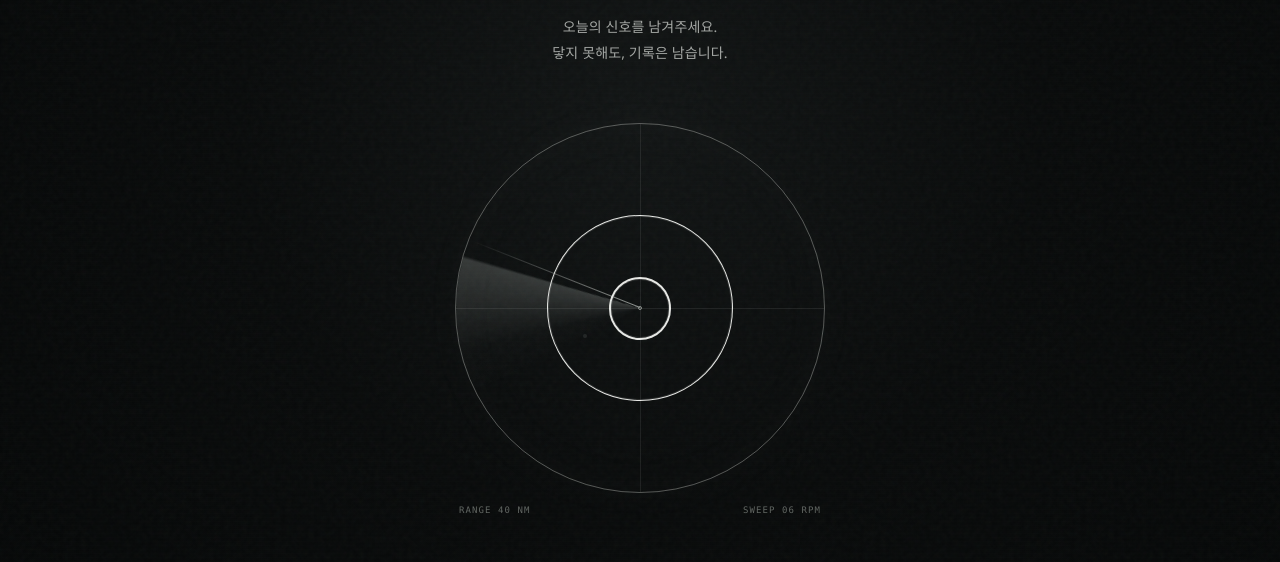
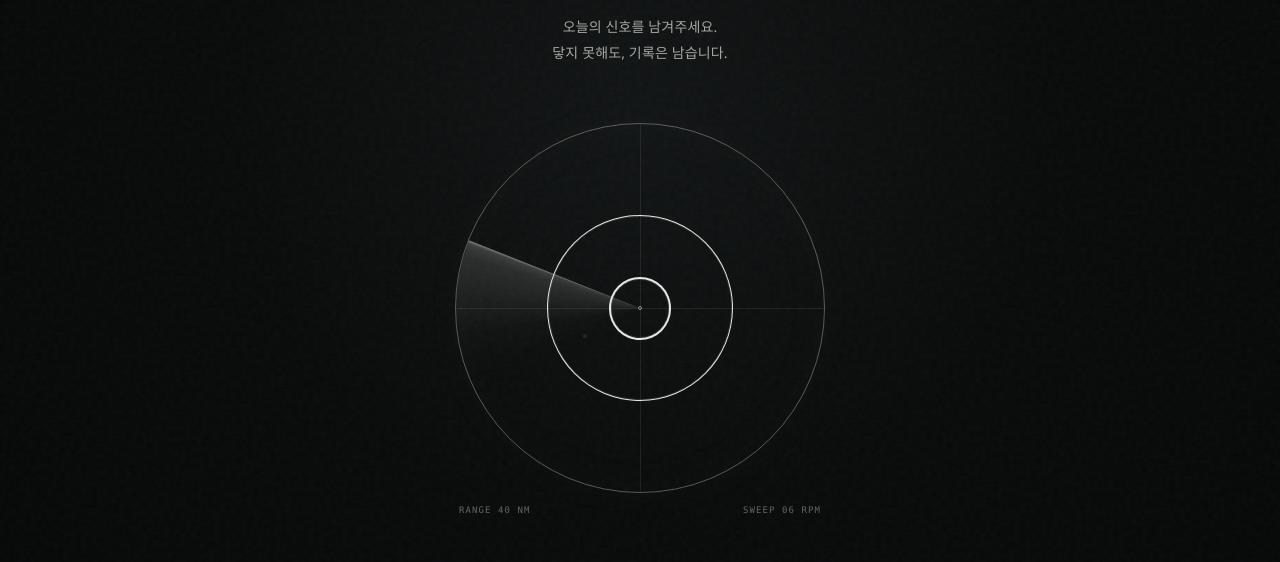
Before and after one commit to overthenebular/shipwreck, a Next.js app: page / in a window 1280 px wide. Shown: the part 238-800 px from the top of the page. Built offline with nearby package versions, Linux system fonts and the light colour scheme.

Commit message:
Join radar needle with sweep trail

```diff
--- a/app/globals.css
+++ b/app/globals.css
@@ -16,7 +16,7 @@ button, textarea { font:inherit; }
 h1 { margin:0; font-size:clamp(34px,6vw,57px); font-weight:400; letter-spacing:-.055em; line-height:1.1; }.description { margin:24px 0 0;color:#a4a7a4;font-size:14px;line-height:1.85;letter-spacing:.01em; }
 .radar-block { width:min(370px,82vw); margin:58px auto 55px; }.radar { position:relative; aspect-ratio:1;border:1px solid rgba(225,229,224,.35);border-radius:50%;overflow:hidden;box-shadow:0 0 50px rgba(200,210,202,.025),inset 0 0 60px rgba(200,210,202,.025); }
 .radar-ring { position:absolute;border:1px solid rgba(225,229,224,.15);border-radius:50%;inset:25%; }.ring-2 { inset:42%; }.radar-cross { position:absolute;background:rgba(225,229,224,.09); }.horizontal { height:1px;left:0;right:0;top:50%; }.vertical { width:1px;top:0;bottom:0;left:50%; }
-.radar-sweep { position:absolute;inset:0;border-radius:50%;background:conic-gradient(from 85deg,transparent 0 315deg,rgba(211,218,212,.02) 330deg,rgba(211,218,212,.2) 359deg,transparent 360deg);animation:sweep 10s linear infinite; }.radar-sweep:after { content:"";position:absolute;left:50%;top:50%;width:49%;height:1px;transform-origin:left;background:linear-gradient(90deg,rgba(230,235,230,.6),transparent); }
+.radar-sweep { position:absolute;inset:0;border-radius:50%;background:conic-gradient(from 90deg,transparent 0 315deg,rgba(211,218,212,.02) 330deg,rgba(211,218,212,.14) 355deg,rgba(211,218,212,.22) 359deg,rgba(230,235,230,.5) 360deg);animation:sweep 10s linear infinite; }
 .signal { --signal-peak:.78;position:absolute;width:4px;height:4px;border-radius:50%;background:#d8dcd8;box-shadow:0 0 8px #cbd1cc;opacity:0;animation:signal-echo 2s ease-out both; }.signal--weak { --signal-peak:.32; }.radar-center { position:absolute;inset:calc(50% - 2px);width:4px;height:4px;border:1px solid #8b908c;border-radius:50%; }
 .radar-readout { display:flex;justify-content:space-between;padding:12px 4px 0;color:#626763;font:9px var(--font-geist-mono),monospace;letter-spacing:.12em; }
 .signal-form { text-align:left;border-top:1px solid var(--line);padding-top:17px; }.field-heading,.form-row { display:flex;justify-content:space-between;align-items:center; }.field-heading { margin-bottom:10px;color:#737874;font:9px var(--font-geist-mono),monospace;letter-spacing:.14em; }
```
